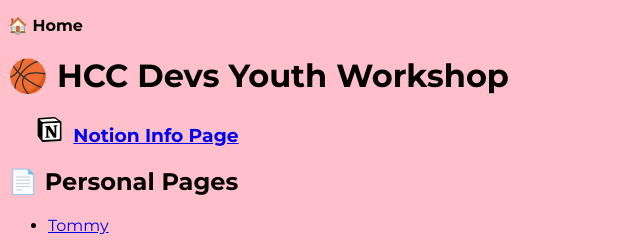
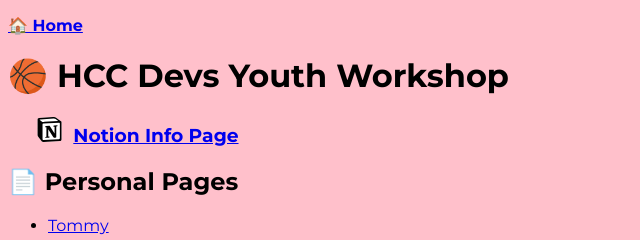
Before and after one commit to hccdevy/hccdevy.github.io, a plain HTML site: page index.html in a window 1280 px wide. Shown: the top 240 px of the page, 0-640 px from the left. Drawn offline with Linux system fonts and the light colour scheme; no server answers.

Commit message:
changed home button to be a refresh link

```diff
--- a/index.html
+++ b/index.html
@@ -38,7 +38,10 @@
   <!-- Main HTML -->
   <body>
     <!-- HTML way of bolding a text -->
-    <p><strong>🏠 Home</strong></p>
+    <!-- href="#" links back to the same page -->
+    <p>
+      <a href="#"><strong>🏠 Home</strong></a>
+    </p>
 
     <h1>🏀 HCC Devs Youth Workshop</h1>
 
```
